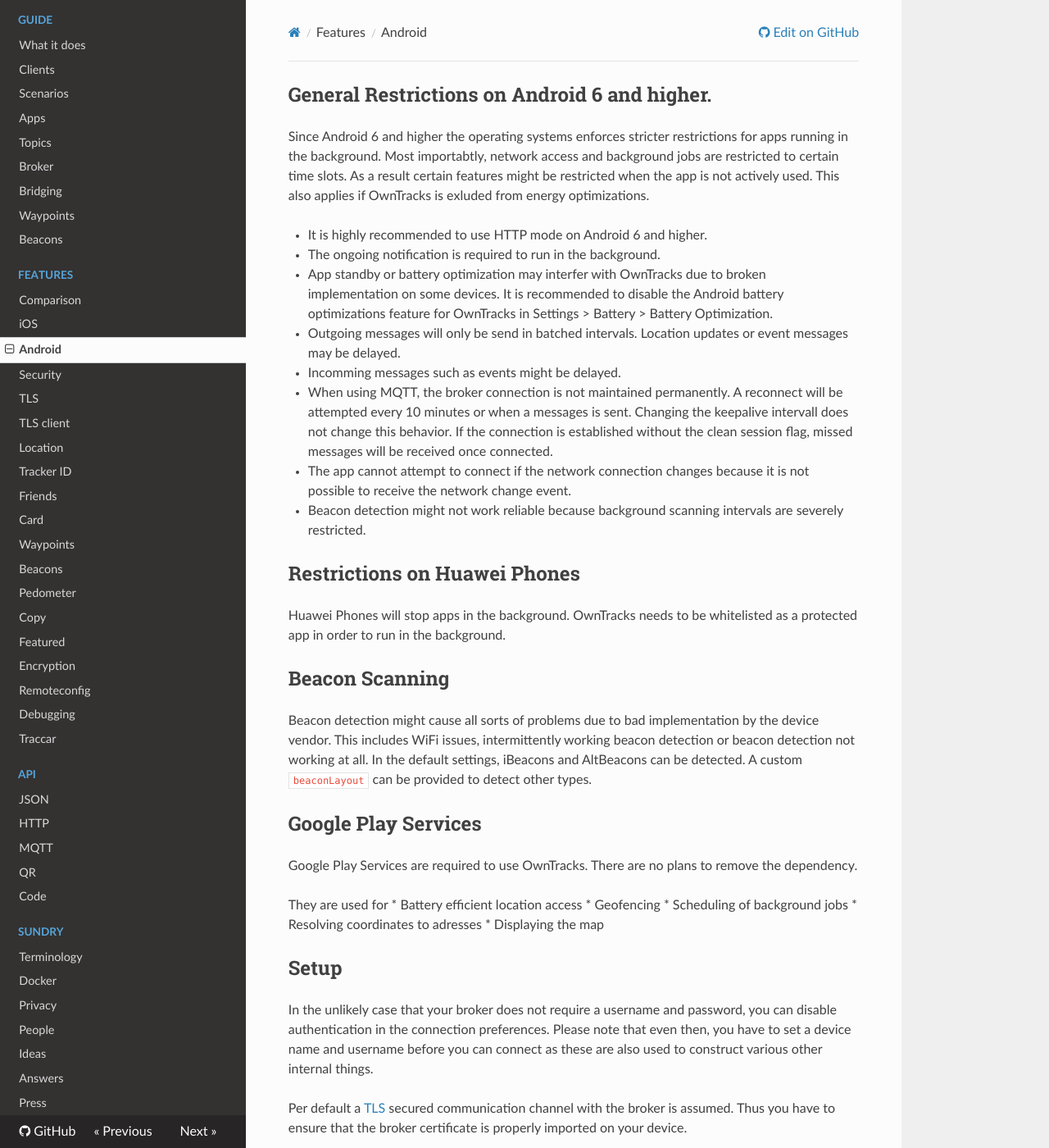
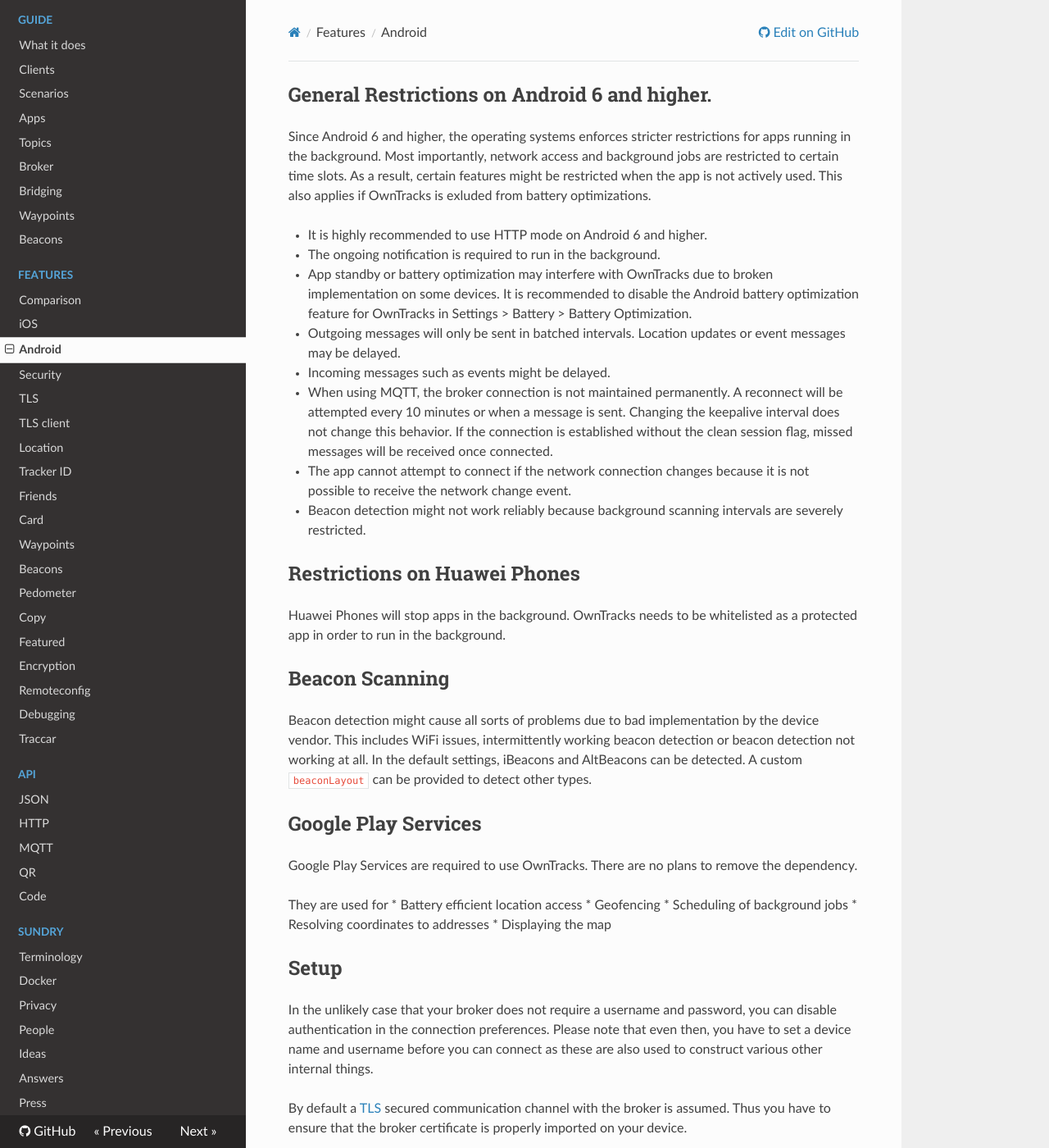
Before and after one commit to owntracks/booklet, an MkDocs documentation site: the page built from docs/features/android.md, in a window 1280 px wide and 1400 px high. Shown: the whole window at 82% size. Built offline with MkDocs 1.6.1, drawn with Linux system fonts in a browser that asks for light colours; nearby versions of some CDN libraries; old or Windows-style settings are respelled for this version of MkDocs; some of the changed text lies outside the part shown.

Commit message:
English editing for features/android.md

```diff
--- a/docs/features/android.md
+++ b/docs/features/android.md
@@ -1,14 +1,14 @@
 ## General Restrictions on Android 6 and higher.
-Since Android 6 and higher the operating systems enforces stricter restrictions for apps running in the background. Most importabtly, network access and background jobs are restricted to certain time slots. As a result certain features might be restricted when the app is not actively used. This also applies if OwnTracks is exluded from energy optimizations.
+Since Android 6 and higher, the operating systems enforces stricter restrictions for apps running in the background. Most importantly, network access and background jobs are restricted to certain time slots. As a result, certain features might be restricted when the app is not actively used. This also applies if OwnTracks is exluded from battery optimizations.
 
 * It is highly recommended to use HTTP mode on Android 6 and higher.
 * The ongoing notification is required to run in the background.
-* App standby or battery optimization may interfer with OwnTracks due to broken implementation on some devices. It is recommended to disable the Android battery optimizations feature for OwnTracks in Settings > Battery > Battery Optimization.
-* Outgoing messages will only be send in batched intervals. Location updates or event messages may be delayed.
-* Incomming messages such as events might be delayed.
-* When using MQTT, the broker connection is not maintained permanently. A reconnect will be attempted every 10 minutes or when a messages is sent. Changing the keepalive intervall does not change this behavior. If the connection is established without the clean session flag, missed messages will be received once connected.
+* App standby or battery optimization may interfere with OwnTracks due to broken implementation on some devices. It is recommended to disable the Android battery optimization feature for OwnTracks in Settings > Battery > Battery Optimization.
+* Outgoing messages will only be sent in batched intervals. Location updates or event messages may be delayed.
+* Incoming messages such as events might be delayed.
+* When using MQTT, the broker connection is not maintained permanently. A reconnect will be attempted every 10 minutes or when a message is sent. Changing the keepalive interval does not change this behavior. If the connection is established without the clean session flag, missed messages will be received once connected.
 * The app cannot attempt to connect if the network connection changes because it is not possible to receive the network change event.
-* Beacon detection might not work reliable because background scanning intervals are severely restricted.
+* Beacon detection might not work reliably because background scanning intervals are severely restricted.
 
 ## Restrictions on Huawei Phones
 Huawei Phones will stop apps in the background. OwnTracks needs to be whitelisted as a protected app in order to run in the background.
@@ -25,16 +25,16 @@ They are used for
 * Battery efficient location access
 * Geofencing
 * Scheduling of background jobs
-* Resolving coordinates to adresses
+* Resolving coordinates to addresses
 * Displaying the map
 
 ## Setup
 
 In the unlikely case that your broker does not require a username and password, you can disable authentication in the connection preferences. Please note that even then, you have to set a device name and username before you can connect as these are also used to construct various other internal things.
 
-Per default a [TLS](tls.md) secured communication channel with the broker is assumed. Thus you have to ensure that the broker certificate is properly imported on your device.
+By default a [TLS](tls.md) secured communication channel with the broker is assumed. Thus you have to ensure that the broker certificate is properly imported on your device.
 
-In recent Android, a passcode is required once custom TLS certificates are imported. If you want to circumvent this, you can enable TLS with custom certificates and import that into the private storage location of the app. This will circumvent the Android TLS certificate management by using the certificate directly and skipping any other certificates known to the system.
+In recent Android versions, a passcode is required once custom TLS certificates are imported. If you want to circumvent this, you can enable TLS with custom certificates and import that into the private storage location of the app. This will circumvent the Android TLS certificate management by using the certificate directly and skipping any other certificates known to the system.
 
 In HTTP mode the `url` is required to connect.
 In MQTT mode the `host` and `username` is required to connect. If `authentication` is enabled, a `password` is required too.
```
